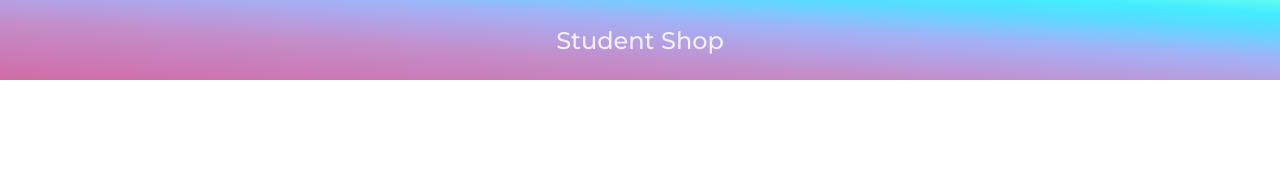
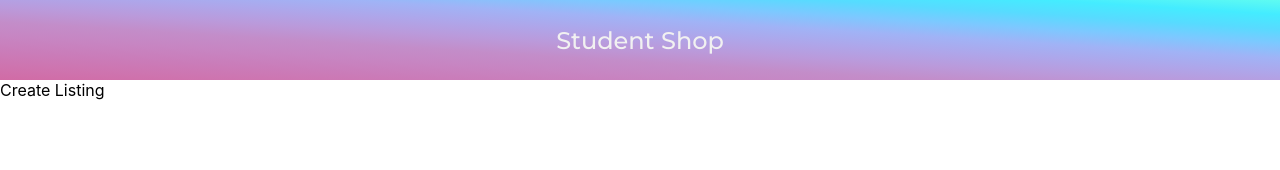
Before and after one commit to khuynh09/student-shop, a React (Create React App) app: page /listing/new in a window 1280 px wide. Shown: the top 170 px of the page. Built offline with nearby package versions, Linux system fonts and the light colour scheme.

Commit message:
Added create listing component and added to routing

```diff
--- a/src/App.js
+++ b/src/App.js
@@ -4,6 +4,7 @@ import { BrowserRouter as Router, Route, Switch } from "react-router-dom";
 import styled from "styled-components";
 import Header from "./components/Header";
 import Navigation from "./components/Navigation";
+import CreateListing from "./components/CreateListing";
 
 const MainApp = styled.div``;
 
@@ -17,7 +18,8 @@ function App() {
                     <Route exact path="/" />
                     <Route exact path="/account/new" />
                     <Route exact path="/account" />
-                    <Route exact path="/listing/new" />
+                    <Route exact path="/listing/new"
+                           component={props => <CreateListing {...props}/>}/>
                 </Switch>
 
                 <Navigation />
--- /dev/null
+++ b/src/components/CreateListing.jsx
@@ -0,0 +1,47 @@
+import React, { useState, useContext, useEffect, useRef } from "react";
+import styled from "styled-components";
+import { useHistory } from "react-router-dom";
+
+const Styles = styled.div`
+    /* .navdiv {
+        border-top: black solid 1px;
+        font-family: Montserrat;
+        height: 80px;
+        display: flex;
+        align-items: center;
+        justify-content: space-between;
+        position: fixed;
+        left: 0;
+        bottom: 0;
+        height: 60px;
+        width: 100%;
+    }
+
+    .logo {
+        font-size: 1.5rem;
+        font-weight: 800;
+    }
+    .logo:hover {
+        cursor: pointer;
+    }
+
+    .nav-item {
+        color: #bf98d1;
+        font-weight: 500;
+        text-decoration: none;
+        padding: 10px;
+    }
+
+    nav-item:hover {
+        cursor: pointer;
+    } */
+`;
+const CreateListing = ({history, location, match}) => {
+    return (
+        <div>
+            Create Listing
+        </div>
+    );
+};
+
+export default CreateListing;
```
